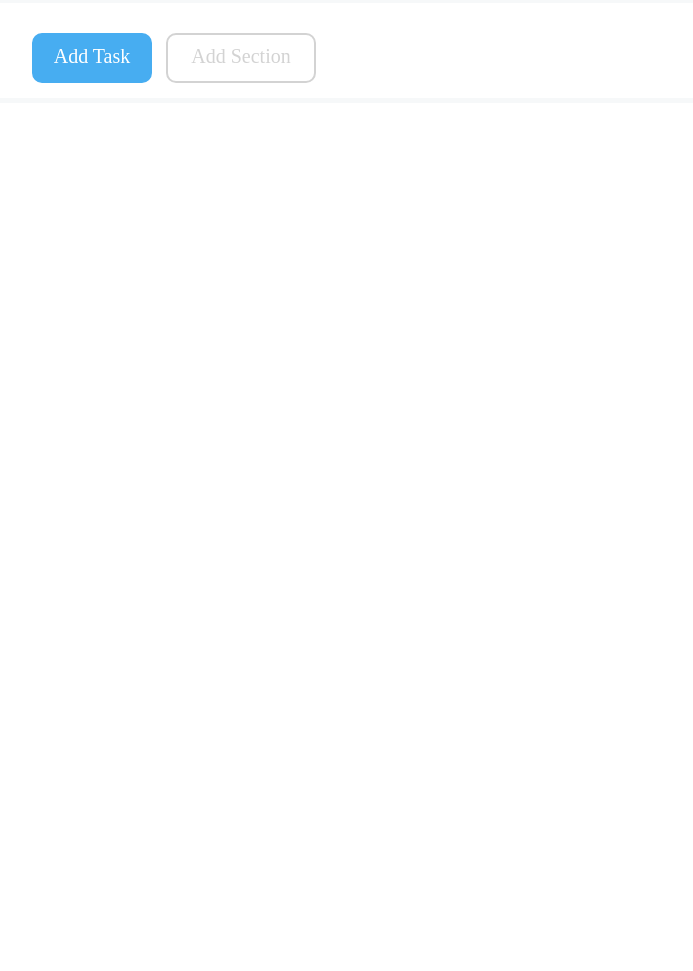
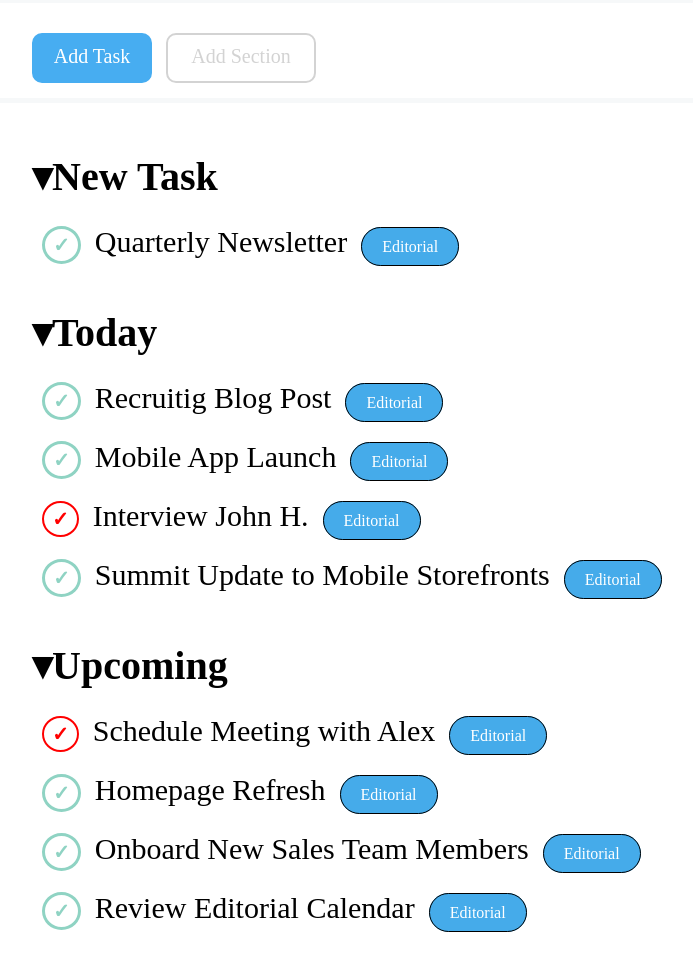
Before and after one commit to marcoaufiero/html-css-toboolist, a plain HTML site: page index.html in a window 1280 px wide. Shown: the part 237-1208 px from the top of the page, without its empty margins (260-953 px from the left). Drawn offline with Linux system fonts and the light colour scheme.

Commit message:
main added

```diff
--- a/assets/css/style.css
+++ b/assets/css/style.css
@@ -18,6 +18,23 @@ nav{
     height: 100px;
     border-bottom: 5px solid #F6F8F9;
 }
+
+main{
+    padding: 50px 100px;
+}
+
+h2{
+    font-size: 40px;
+}
+
+h2::before{
+    content: '\25BE';
+}
+
+section{
+    margin-bottom: 50px;
+}
+
 .container{
     margin: auto;
     margin-top: 100px;
@@ -55,6 +72,49 @@ nav{
     padding: 10px 0;
 }
 
+.task{
+    font-size: 30px;
+}
+
+.row{
+    display-block;
+    margin: 25px 0;
+}
+
+.row > span{
+    margin-left: 10px;
+}
+
+.label{
+    padding: 10px 20px;
+    height: 40px;
+    color: white;
+    border: 1px solid black;
+    border-radius: 20px;
+}
+
+.editorial{
+    background-color: #45ABEA;
+}
+
+.checkmark{
+    color: #8FD3C3;
+    border: 3px solid #8FD3C3;
+    border-radius: 50%;
+    padding: 5px 8px;
+    font-size: 20px;
+    font-weight: 800;
+}
+
+.cross{
+    color: red;
+    border: 2px solid red;
+    border-radius: 50%;
+    padding: 5px 8px;
+    font-size: 20px;
+    font-weight: 800;
+}
+
 #logo{
     height: 100px;
     vertical-align: middle;
--- a/index.html
+++ b/index.html
@@ -22,6 +22,60 @@
         </nav>
 
         <main>
+            <section>
+                <h2>New Task</h2>
+                <div class="row">
+                    <span class="checkmark">&check;</span>
+                    <span class="task">Quarterly Newsletter</span>
+                    <span class="label editorial">Editorial</span>
+                </div>
+            </section>
+            <section>
+                <h2>Today</h2>
+                <div class="row">
+                    <span class="checkmark">&check;</span>
+                    <span class="task">Recruitig Blog Post</span>
+                    <span class="label editorial">Editorial</span>
+                </div>
+                <div class="row">
+                    <span class="checkmark">&check;</span>
+                    <span class="task">Mobile App Launch</span>
+                    <span class="label editorial">Editorial</span>
+                </div>
+                <div class="row">
+                    <span class="cross">&check;</span>
+                    <span class="task">Interview John H.</span>
+                    <span class="label editorial">Editorial</span>
+                </div>
+                <div class="row">
+                    <span class="checkmark">&check;</span>
+                    <span class="task">Summit Update to Mobile Storefronts</span>
+                    <span class="label editorial">Editorial</span>
+                </div>
+            </section>
+            <section>
+                <h2>Upcoming</h2>
+                <div class="row">
+                    <span class="cross">&check;</span>
+                    <span class="task">Schedule Meeting with Alex</span>
+                    <span class="label editorial">Editorial</span>
+                </div>
+                <div class="row">
+                    <span class="checkmark">&check;</span>
+                    <span class="task">Homepage Refresh</span>
+                    <span class="label editorial">Editorial</span>
+                </div>
+                <div class="row">
+                    <span class="checkmark">&check;</span>
+                    <span class="task">Onboard New Sales Team Members</span>
+                    <span class="label editorial">Editorial</span>
+                </div>
+                <div class="row">
+                    <span class="checkmark">&check;</span>
+                    <span class="task">Review Editorial Calendar</span>
+                    <span class="label editorial">Editorial</span>
+                </div>
+            </section>
 
         </main>
 
```
